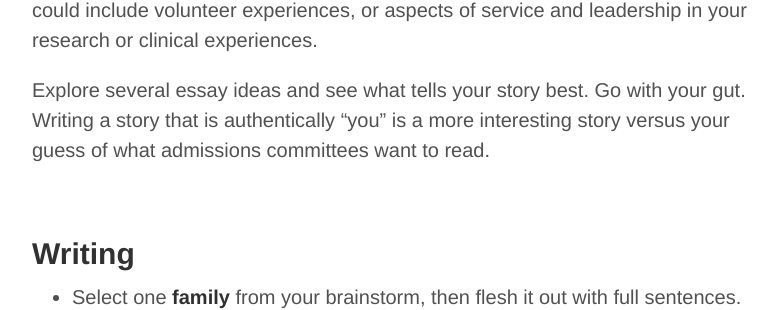
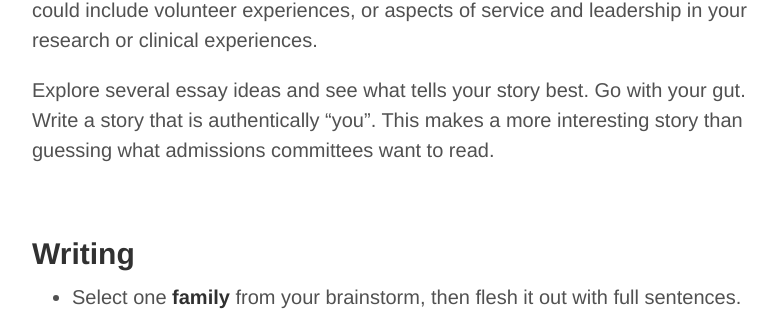
Before and after one commit to erikr/erikr.github.io, a Jekyll site: the page built from _posts/2015-05-23-personal-statement.md, in a window 1280 px wide and 1400 px high, scrolled down 1548 px. Shown: the part 181-491 px from the top of the window, without its empty margins (248-1024 px from the left). Built offline with Jekyll 4.4.1, drawn with Linux system fonts in a browser that asks for light colours; nearby versions of some CDN libraries; some of the changed text lies outside the part shown.

Commit message:
asdfasdf

```diff
--- a/_posts/2015-05-23-personal-statement.md
+++ b/_posts/2015-05-23-personal-statement.md
@@ -45,7 +45,7 @@ Next, organize your raw material into **groups** based on theme or time. Each gr
 
 Next, gather 3-5 related groups into a **family**. Each family is a potential essay with one thesis sentence that links the summaries of the groups. A thesis might be "a lifelong passion for serving others with my gifts". Groups within this family could include volunteer experiences, or aspects of service and leadership in your research or clinical experiences.
 
-Explore several essay ideas and see what tells your story best. Go with your gut. Writing a story that is authentically "you" is a more interesting story versus your guess of what admissions committees want to read.
+Explore several essay ideas and see what tells your story best. Go with your gut. Write a story that is authentically "you". This makes a more interesting story than guessing what admissions committees want to read.
 
 <br>
 
@@ -86,3 +86,4 @@ Explore several essay ideas and see what tells your story best. Go with your gut
 + Don't start every sentence with "I...". Switch it up.
 + Don't follow every suggestion from your essay reviewers. This is YOUR essay. Their feedback will start to conflict eventually.
 + Don't lie or exaggerate.
++ Don't write the same cliché that every other premed writes, i.e. "My parents were doctors, I volunteered in Africa, ran a few gels in a lab, and now want to go to medical school."
```
